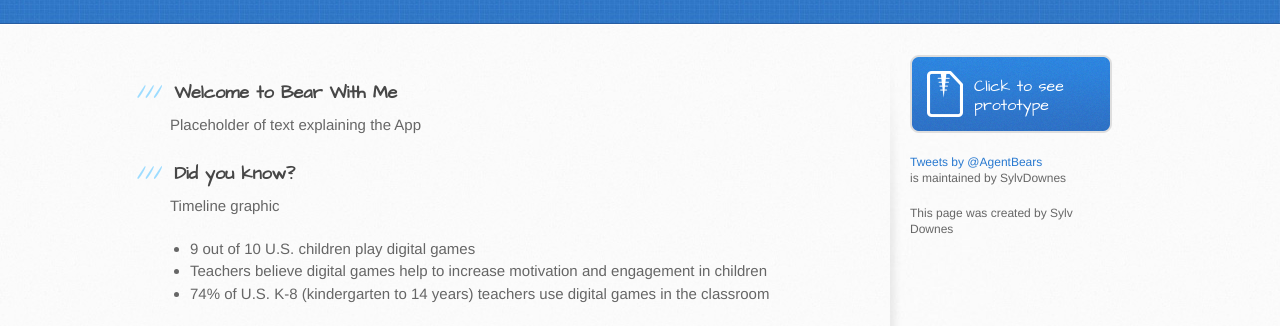
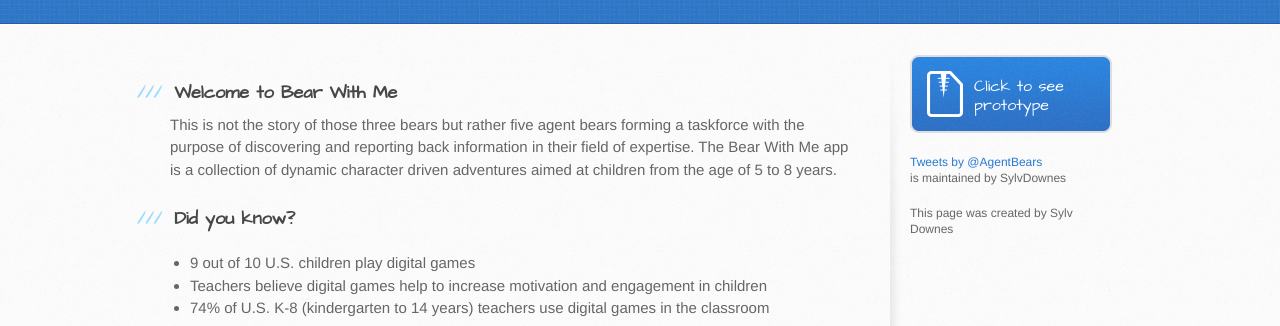
Before and after one commit to SylvDownes/Bear-With-Me, a plain HTML site: page index.html in a window 1280 px wide. Shown: the part 211-537 px from the top of the page. Drawn offline with Linux system fonts and the light colour scheme.

Commit message:
commit update

```diff
--- a/index.html
+++ b/index.html
@@ -41,12 +41,12 @@
           <h3>
 <a id="welcome-to-bear-with-me" class="anchor" href="#welcome-to-bear-with-me" aria-hidden="true"><span aria-hidden="true" class="octicon octicon-link"></span></a>Welcome to Bear With Me</h3>
 
-<p>Placeholder of text explaining the App</p>
+<p>This is not the story of those three bears but rather five agent bears forming a taskforce with the purpose of discovering and reporting back information in their field of expertise. The Bear With Me app is a collection of dynamic character driven adventures aimed at children from the age of 5 to 8 years.</p>
 
 <h3>
 <a id="another-sections-for-something" class="anchor" href="#another-sections-for-something" aria-hidden="true"><span aria-hidden="true" class="octicon octicon-link"></span></a>Did you know?</h3>
 
-<p>Timeline graphic
+<p>
 
   <ul style="list-style-type:disc">
   <li>9 out of 10 U.S. children play digital games
```
